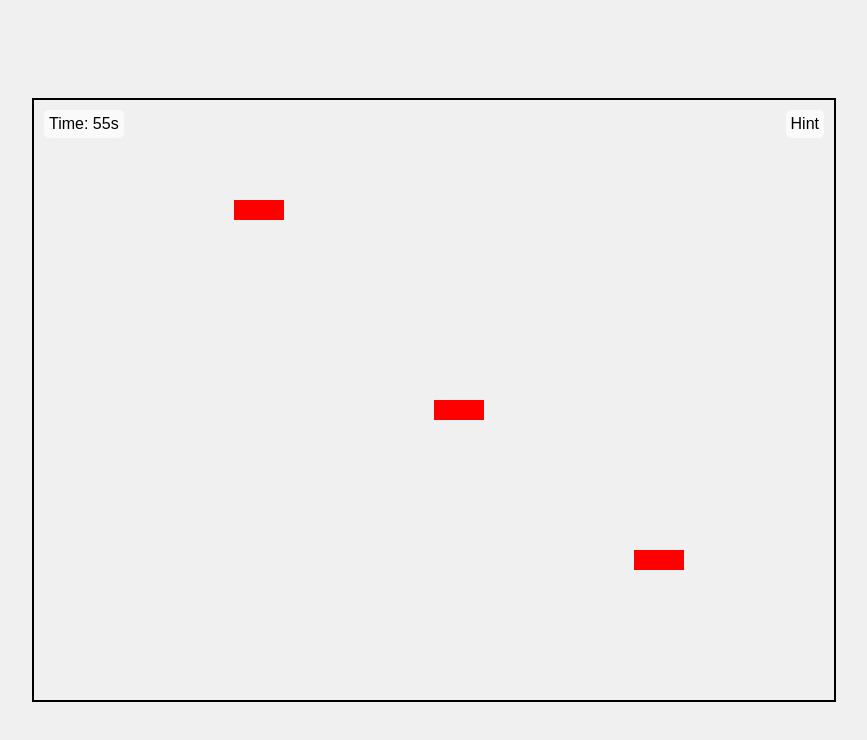
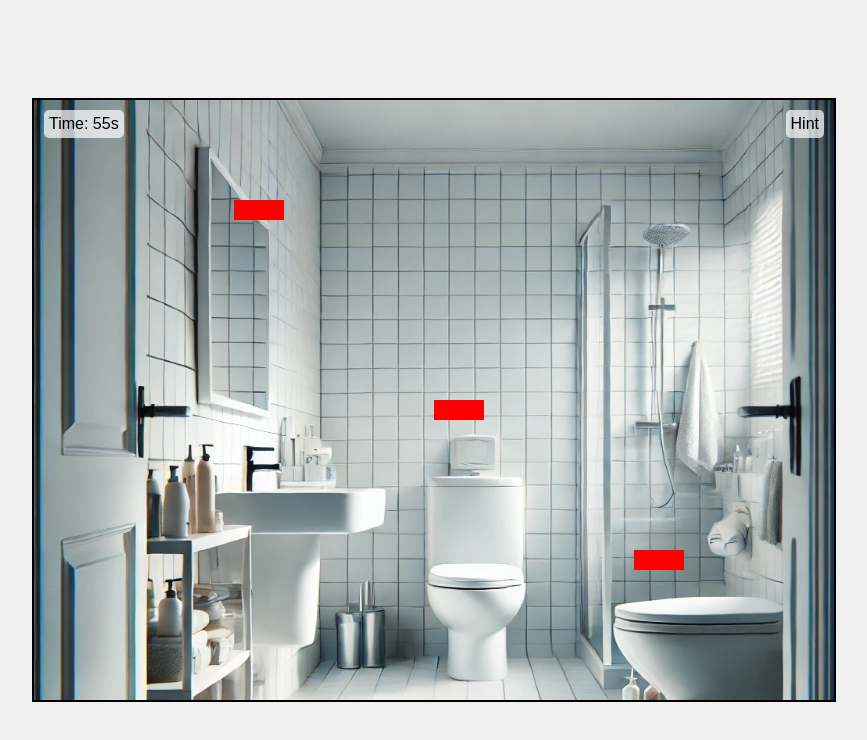
Before and after one commit to renorm-mary/syringe-hunter, a plain HTML site: page index.html in a window 1280 px wide. Shown: the whole page, without its empty margins (206-1073 px from the left). Drawn offline with Linux system fonts and the light colour scheme.

Commit message:
Update index.html

```diff
--- a/index.html
+++ b/index.html
@@ -18,7 +18,7 @@
             position: relative;
             width: 800px;
             height: 600px;
-            background-image: url('bathroom.jpg'); /* Placeholder image, replace with your own */
+            background-image: url('bathroom.jpeg'); /* Placeholder image, replace with your own */
             background-size: cover;
             border: 2px solid #000;
         }
```
